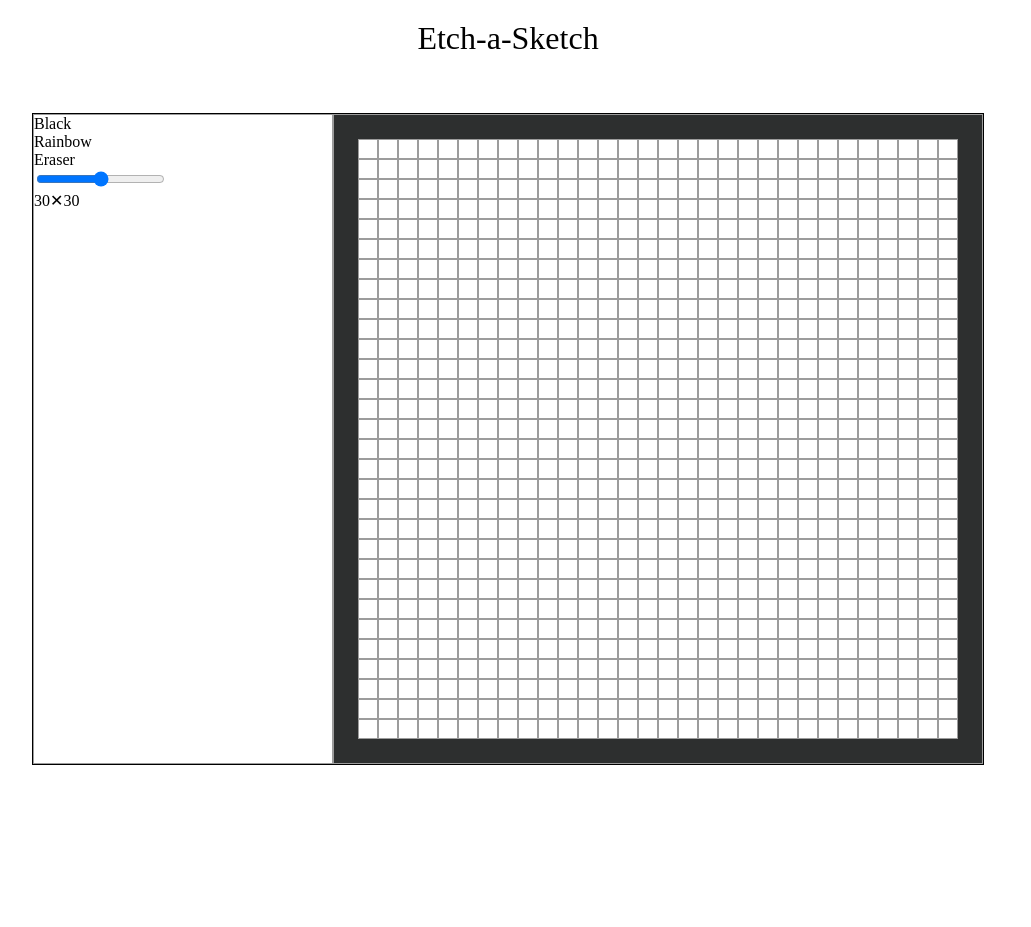
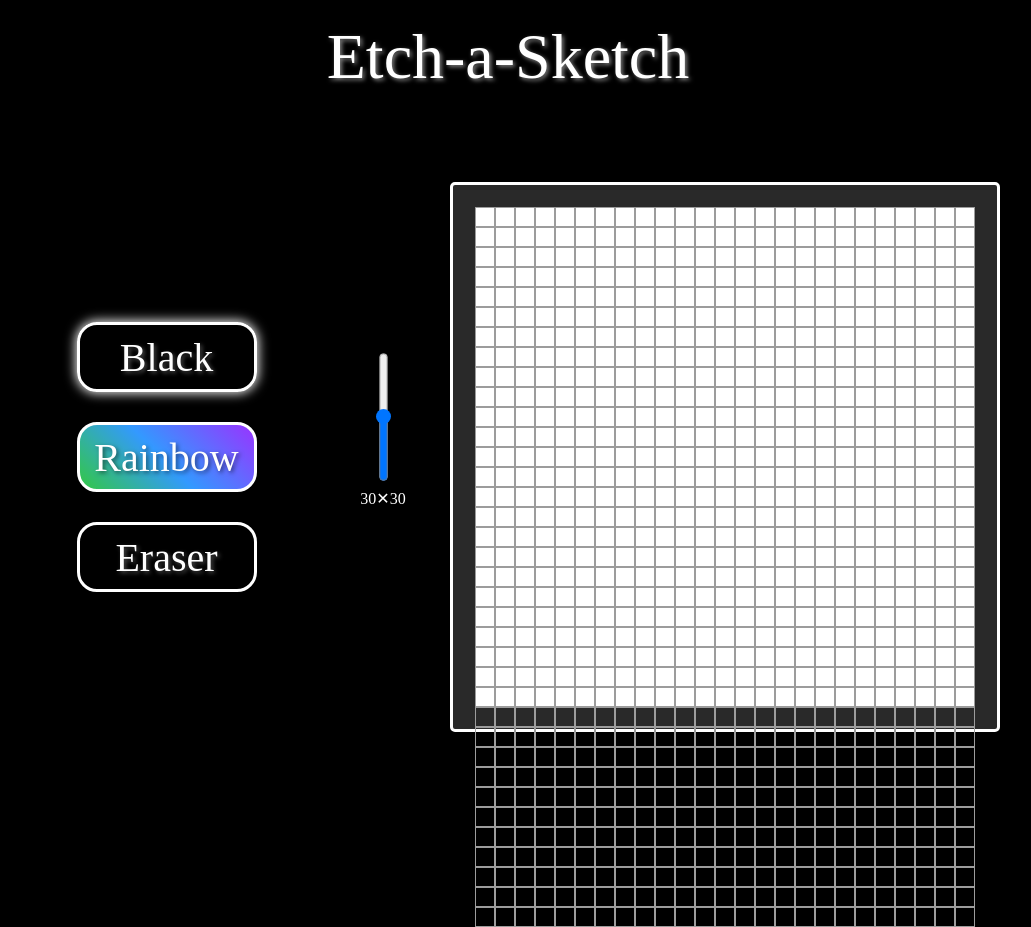
Before and after one commit to Shashankspbh/Etch-a-Sketch, a website: page index.html in a window 1280 px wide. Shown: the whole page, without its empty margins (132-1163 px from the left). Before the commit the page ends 800 px from the top, so only its background shows below. Drawn offline with Linux system fonts and the light colour scheme; a web font is replaced by a local one.

Commit message:
Improved the whole page colors
- added shadows to buttons
- added colors in the page
- added flexbox to every container

```diff
--- a/style.css
+++ b/style.css
@@ -1,3 +1,8 @@
+@font-face {
+  font-family: "boba";
+  src: url("./Bobaland.otf");
+}
+
 * {
   box-sizing: border-box;
 }
@@ -9,39 +14,101 @@ body {
   flex-direction: column;
   /* align-items: center; */
   /* padding: 5px; */
+  background-color: #000000;
+  color: white;
+  font-family: "boba";
 }
 .header {
-  font-size: 2rem;
+  font-size: 4rem;
   margin: 20px;
   align-self: center;
+  text-shadow: 2px 2px 4px rgba(255, 255, 255, 0.5); /* Text shadow for contrast */
 }
 
 .sketch-container {
   display: flex;
   margin: auto;
-  border: 1px solid black;
+  /* border: 1px solid black; */
   /* justify-content: space-around; */
-  /* gap: 10px; */
+  /* gap: 10%; */
+}
+.input-container {
+  display: flex;
+  align-items: center;
 }
 
-.input-container {
+.button-container {
   min-width: 300px;
-  border: 1px solid rgb(156, 156, 156);
+  /* border: 1px solid rgb(156, 156, 156); */
+  display: flex;
+  flex-direction: column;
+  justify-content: center;
+  gap: 30px;
+  align-items: center;
+  /* align-content: center; */
 }
+.range-container {
+  display: flex;
+  flex-direction: column;
+  align-items: center;
+  gap: 60px;
+}
+
+#myRange {
+  transform: rotate(270deg);
+}
+
 .grid-container {
-  width: 650px;
-  height: 650px;
-  border: 1px solid rgb(156, 156, 156);
+  min-width: 550px;
+  height: 550px;
+  border: 3px solid white;
   display: flex;
   justify-content: center;
   align-items: center;
-  background-color: rgb(45, 47, 47);
+  /* background-color: #bb86fc; */
+  background-color: #292929;
+  border-radius: 5px;
 }
 .grid {
-  width: 600px;
-  height: 600px;
+  width: 500px;
+  height: 500px;
   /* border: 1px solid rgb(156, 156, 156); */
   display: flex;
   flex-wrap: wrap;
   background-color: white;
+  border-radius: 2px;
 }
+.button {
+  width: 180px;
+  height: 70px;
+  border: 3px solid white;
+  border-radius: 20px;
+  display: flex;
+  align-items: center;
+  justify-content: center;
+  font-size: 2.5rem;
+  padding: 10px 20px;
+  cursor: pointer;
+  text-shadow: 2px 2px 4px rgba(255, 255, 255, 0.3); /* Text shadow for contrast */
+}
+
+.rainbow-button {
+  background: linear-gradient(
+    45deg,
+    #ff0000,
+    #ff9900,
+    #ffcc00,
+    #33cc33,
+    #3399ff,
+    #9933ff
+  );
+  color: #fff;
+  background-size: 100% 700%;
+  text-shadow: 2px 2px 4px rgba(0, 0, 0, 0.5); /* Text shadow for contrast */
+  box-shadow: 2px 2px 4px rgba(0, 0, 0, 0.2);
+}
+
+.selected {
+  /* border: 2px solid black; */
+  box-shadow: 0px 0px 12px 1px rgba(255, 255, 255, 1);
+}
```
